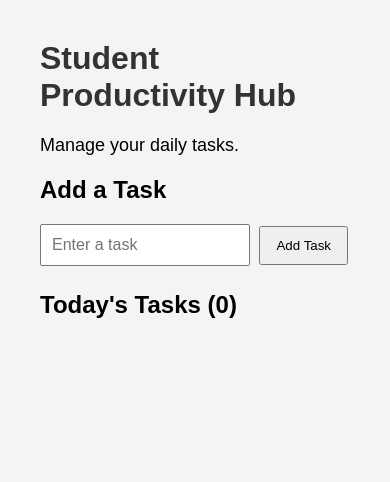
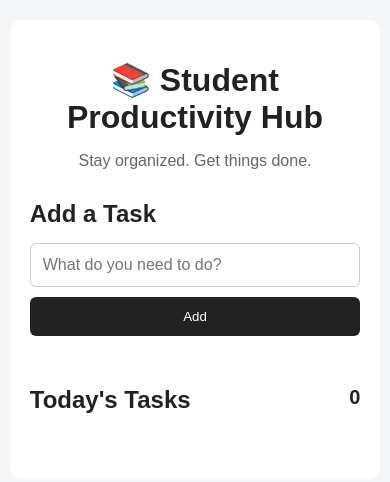
Before and after one commit to elakshmipreeya-lang/student-productivity-hub, a plain HTML site: page day2/index.html in a window 390 px wide. Drawn offline with Linux system fonts and the light colour scheme.

Commit message:
Improve UI and responsive design

```diff
--- a/day2/index.html
+++ b/day2/index.html
@@ -8,9 +8,15 @@
 
 <body>
 
-    <h1>Student Productivity Hub</h1>
+    <main class="app">
 
-    <p>Manage your daily tasks.</p>
+        <header class="app-header">
+            <h1>📚 Student Productivity Hub</h1>
+            <p>Stay organized. Get things done.</p>
+        </header>
+
+
+        <section class="task-section">
 
             <h2>Add a Task</h2>
 
@@ -19,19 +25,35 @@
                 <input
                     type="text"
                     id="taskInput"
-            placeholder="Enter a task"
+                    placeholder="What do you need to do?"
                 >
 
-        <button type="submit">Add Task</button>
+                <button type="submit">
+                    Add
+                </button>
 
             </form>
 
+        </section>
+
+
+        <section class="task-section">
+
+            <div class="task-heading">
+
                 <h2>
                     Today's Tasks
-        (<span id="taskCount">0</span>)
                 </h2>
 
+                <span id="taskCount">0</span>
+
+            </div>
+
             <ul id="taskList"></ul>
+
+        </section>
+
+    </main>
 
     <script src="script.js"></script>
 
--- a/day2/style.css
+++ b/day2/style.css
@@ -1,35 +1,114 @@
-body {
-    font-family: Arial, sans-serif;
-    background-color: #f4f4f4;
-    margin: 40px;
-    max-width: 700px;
+* {
+    box-sizing: border-box;
 }
 
-h1 {
-    color: #333;
+body {
+    margin: 0;
+    font-family: Arial, sans-serif;
+    background: #f4f6f8;
+    color: #222;
 }
 
-p {
-    font-size: 18px;
+.app {
+    width: 90%;
+    max-width: 700px;
+    margin: 50px auto;
+    background: white;
+    padding: 30px;
+    border-radius: 12px;
+}
+
+.app-header {
+    text-align: center;
+    margin-bottom: 30px;
+}
+
+.app-header h1 {
+    margin-bottom: 10px;
+}
+
+.app-header p {
+    color: #666;
+}
+
+.task-section {
+    margin-bottom: 30px;
+}
+
+.task-section h2 {
+    margin-bottom: 15px;
 }
 
 form {
-    margin-bottom: 25px;
+    display: flex;
+    gap: 10px;
 }
 
 input {
-    padding: 10px;
-    width: 60%;
+    flex: 1;
+    padding: 12px;
+    border: 1px solid #ccc;
+    border-radius: 6px;
     font-size: 16px;
 }
 
 button {
-    padding: 10px 15px;
-    margin-left: 5px;
+    padding: 12px 18px;
+    border: none;
+    border-radius: 6px;
     cursor: pointer;
 }
 
-li {
-    margin: 12px 0;
-    font-size: 18px;
+form button {
+    background: #222;
+    color: white;
 }
+
+.task-heading {
+    display: flex;
+    justify-content: space-between;
+    align-items: center;
+}
+
+#taskCount {
+    font-weight: bold;
+    font-size: 20px;
+}
+
+#taskList {
+    list-style: none;
+    padding: 0;
+}
+
+#taskList li {
+    display: flex;
+    justify-content: space-between;
+    align-items: center;
+
+    background: #f4f6f8;
+    padding: 12px;
+    margin-bottom: 10px;
+
+    border-radius: 6px;
+}
+
+#taskList li button {
+    background: #ddd;
+}
+@media (max-width: 600px) {
+
+    .app {
+        width: 95%;
+        margin: 20px auto;
+        padding: 20px;
+    }
+
+    form {
+        flex-direction: column;
+    }
+
+    form button {
+        width: 100%;
+    }
+
+}
```
Lines whose indentation alone changed are shown as unchanged.
